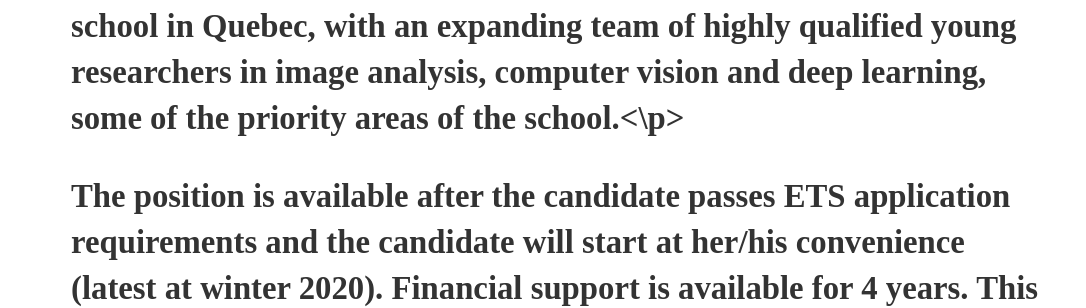
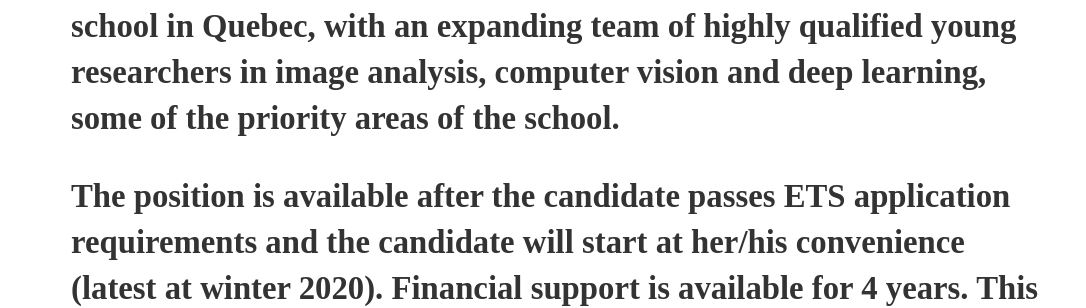
Before and after one commit to josedolz/josedolz.github.io, a Jekyll site: the page built from opening/index.html, in a window 1280 px wide. Shown: the part 345-653 px from the top of the page, without its empty margins (97-1183 px from the left). Built offline with Jekyll 4.4.1, drawn with Linux system fonts in a browser that asks for light colours; part of the change alters nothing that is shown; some of the changed text lies outside the part shown.

```diff
--- a/opening/index.html
+++ b/opening/index.html
@@ -6,7 +6,7 @@ title: opening
 	<h1>Open positions</h1>
 	<h2>PhD position in deep learning for medical image analysis</h2>
 	<ul>
-		<h3><p>Applications are invited for a fully funded PhD position at the ETS, Montreal, Canada. ETS is the fastest-growing and largest engineering school in Quebec, with an expanding team of highly qualified young researchers in image analysis, computer vision and deep learning, some of the priority areas of the school.<\p>
+		<h3><p>Applications are invited for a fully funded PhD position at the ETS, Montreal, Canada. ETS is the fastest-growing and largest engineering school in Quebec, with an expanding team of highly qualified young researchers in image analysis, computer vision and deep learning, some of the priority areas of the school.
 
 <p>The position is available after the candidate passes ETS application requirements and the candidate will start at her/his convenience (latest at winter 2020). Financial support is available for 4 years. This project will explore learning strategies when annotated data is scarce, with the goal of understanding and interpreting medical image data efficiently, with a main focus on image segmentation. The successful candidate will work under the supervision of Prof. Jose Dolz.<\p>
 
```
